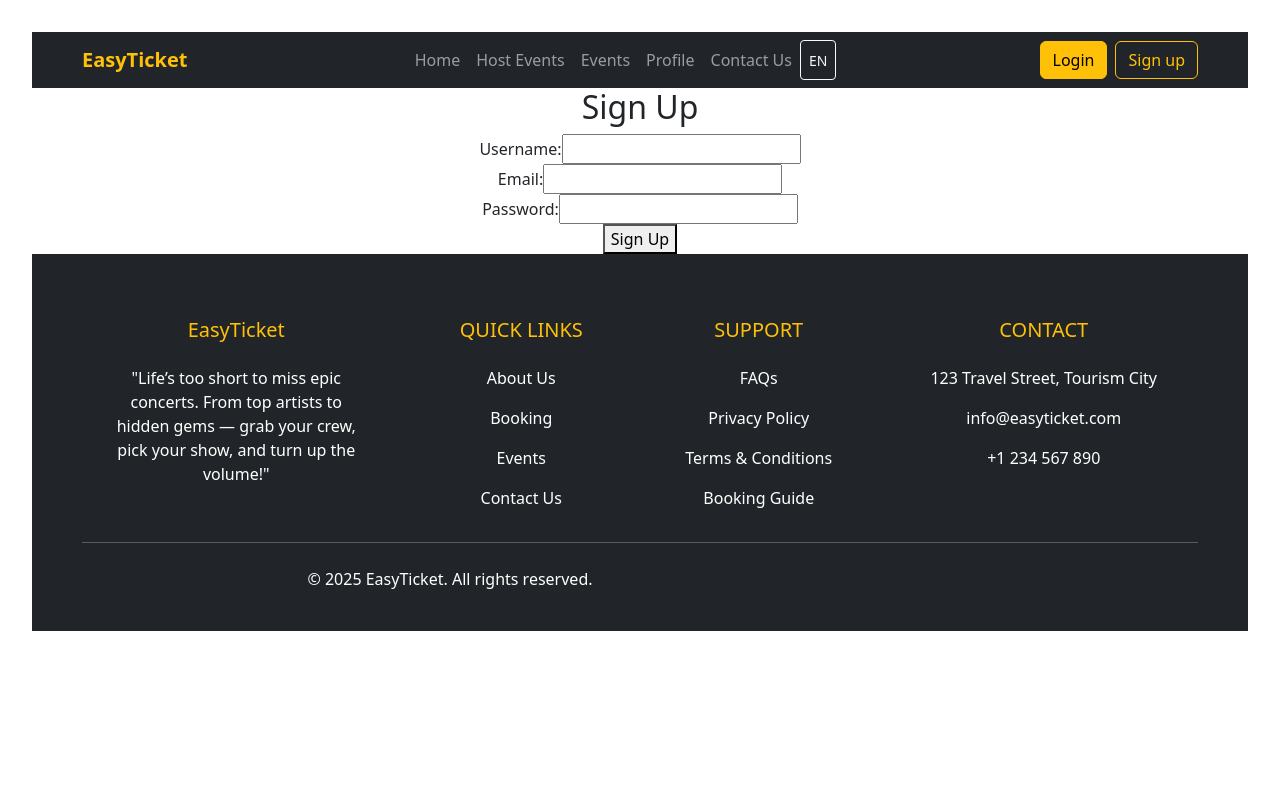
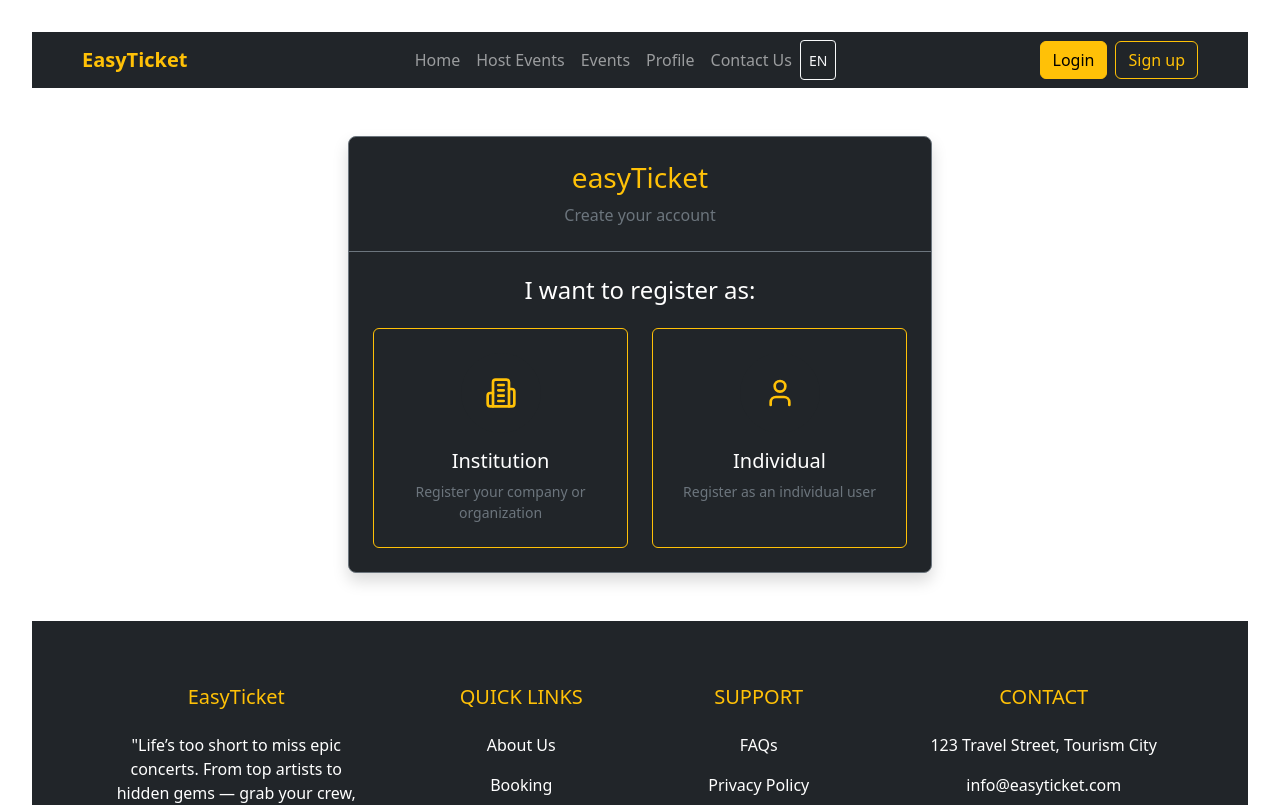
Before and after one commit to tawab2001/booking_project, a React (Vite) app: page /signup in a window 1280 px wide. Shown: the top 805 px of the page. Built offline with nearby package versions, Linux system fonts and the light colour scheme.

Commit message:
done signup

```diff
--- a/src/pages/signUp/signUp.jsx
+++ b/src/pages/signUp/signUp.jsx
@@ -1,62 +1,282 @@
-import React, { useState } from 'react';
+import React, { useState, useEffect, useCallback } from 'react';
+import { Building2, User, ArrowLeft, Eye, EyeOff } from 'lucide-react';
+import 'bootstrap/dist/css/bootstrap.min.css';
+
+// FormField component for reusable form inputs
+const FormField = React.memo(({ label, name, type, value, error, children, onChange }) => (
+  <div className="mb-3">
+    <label className="form-label text-white">{label}</label>
+    <div className="position-relative">
+      <input
+        type={type}
+        name={name}
+        id={name}
+        value={value}
+        onChange={onChange}
+        className="form-control bg-dark text-white border-secondary"
+      />
+      {children}
+    </div>
+    {error && <div className="text-danger small mt-1">{error}</div>}
+  </div>
+));
 
 const SignUp = () => {
+  const [userType, setUserType] = useState(null);
+  const [showPassword, setShowPassword] = useState(false);
   const [formData, setFormData] = useState({
-        username: '',
+    type: '',
     email: '',
     password: '',
+    confirmPassword: '',
+    name: '',
+    country: '',
+    companyDescription: '',
+    username: '',
+    phoneNumber: ''
   });
 
-    const handleChange = (e) => {
+  const [errors, setErrors] = useState({});
+
+  useEffect(() => {
+    setFormData(prev => ({ ...prev, type: userType }));
+  }, [userType]);
+
+  const handleChange = useCallback((e) => {
     const { name, value } = e.target;
-        setFormData({ ...formData, [name]: value });
+    setFormData(prev => ({
+      ...prev,
+      [name]: value
+    }));
+
+    if (errors[name]) {
+      setErrors(prev => {
+        const newErrors = { ...prev };
+        delete newErrors[name];
+        return newErrors;
+      });
+    }
+  }, [errors]);
+
+  const validateForm = () => {
+    const newErrors = {};
+
+    if (!formData.email) newErrors.email = 'Email is required';
+    if (!formData.password) newErrors.password = 'Password is required';
+    if (formData.password !== formData.confirmPassword) {
+      newErrors.confirmPassword = 'Passwords do not match';
+    }
+
+    if (formData.type === 'institution') {
+      if (!formData.name) newErrors.name = 'Institution name is required';
+      if (!formData.country) newErrors.country = 'Country is required';
+    } else {
+      if (!formData.username) newErrors.username = 'Username is required';
+      if (!formData.phoneNumber) newErrors.phoneNumber = 'Phone number is required';
+    }
+
+    setErrors(newErrors);
+    return Object.keys(newErrors).length === 0;
   };
 
   const handleSubmit = (e) => {
     e.preventDefault();
-        console.log('Form submitted:', formData);
-        // Add your sign-up logic here
+    if (validateForm()) {
+      console.log('Submitting user data:', formData);
+      alert('Sign up successful!');
+    }
   };
 
+  const UserTypeSelector = () => (
+    <div className="p-4">
+      <h2 className="text-center text-white mb-4 fs-4">I want to register as:</h2>
+      <div className="row g-4">
+        <div className="col-md-6">
+          <button
+            onClick={() => setUserType('institution')}
+            className="btn btn-outline-warning w-100 h-100 p-4 d-flex flex-column align-items-center"
+          >
+            <div className="bg-dark rounded-circle p-4 mb-3">
+              <Building2 className="text-warning" size={32} />
+            </div>
+            <h3 className="fs-5 text-white mb-2">Institution</h3>
+            <p className="text-secondary small text-center mb-0">
+              Register your company or organization
+            </p>
+          </button>
+        </div>
+        <div className="col-md-6">
+          <button
+            onClick={() => setUserType('individual')}
+            className="btn btn-outline-warning w-100 h-100 p-4 d-flex flex-column align-items-center"
+          >
+            <div className="bg-dark rounded-circle p-4 mb-3">
+              <User className="text-warning" size={32} />
+            </div>
+            <h3 className="fs-5 text-white mb-2">Individual</h3>
+            <p className="text-secondary small text-center mb-0">
+              Register as an individual user
+            </p>
+          </button>
+        </div>
+      </div>
+    </div>
+  );
+
+  const SignUpForm = () => (
+    <div className="p-4">
+      <button
+        onClick={() => setUserType(null)}
+        className="btn btn-link text-warning p-0 mb-4 text-decoration-none"
+      >
+        <ArrowLeft size={16} className="me-2" />
+        Back
+      </button>
+
+      <form onSubmit={handleSubmit}>
+        {userType === 'institution' ? (
+          <>
+            <FormField
+              label="Institution Name"
+              name="name"
+              type="text"
+              value={formData.name}
+              error={errors.name}
+              onChange={handleChange}
+            />
+            <FormField
+              label="Email Address"
+              name="email"
+              type="email"
+              value={formData.email}
+              error={errors.email}
+              onChange={handleChange}
+            />
+            <FormField
+              label="Password"
+              name="password"
+              type={showPassword ? "text" : "password"}
+              value={formData.password}
+              error={errors.password}
+              onChange={handleChange}
+            >
+              <button
+                type="button"
+                onClick={() => setShowPassword(!showPassword)}
+                className="btn btn-link position-absolute end-0 top-50 translate-middle-y text-secondary"
+              >
+                {showPassword ? <EyeOff size={18} /> : <Eye size={18} />}
+              </button>
+            </FormField>
+            <FormField
+              label="Confirm Password"
+              name="confirmPassword"
+              type={showPassword ? "text" : "password"}
+              value={formData.confirmPassword}
+              error={errors.confirmPassword}
+              onChange={handleChange}
+            />
+            <FormField
+              label="Country"
+              name="country"
+              type="text"
+              value={formData.country}
+              error={errors.country}
+              onChange={handleChange}
+            />
+            <div className="mb-3">
+              <label className="form-label text-white">Company Description</label>
+              <textarea
+                name="companyDescription"
+                value={formData.companyDescription}
+                onChange={handleChange}
+                className="form-control bg-dark text-white border-secondary"
+                rows={4}
+              ></textarea>
+            </div>
+          </>
+        ) : (
+          <>
+            <FormField
+              label="Username"
+              name="username"
+              type="text"
+              value={formData.username}
+              error={errors.username}
+              onChange={handleChange}
+            />
+            <FormField
+              label="Email Address"
+              name="email"
+              type="email"
+              value={formData.email}
+              error={errors.email}
+              onChange={handleChange}
+            />
+            <FormField
+              label="Password"
+              name="password"
+              type={showPassword ? "text" : "password"}
+              value={formData.password}
+              error={errors.password}
+              onChange={handleChange}
+            >
+              <button
+                type="button"
+                onClick={() => setShowPassword(!showPassword)}
+                className="btn btn-link position-absolute end-0 top-50 translate-middle-y text-secondary"
+              >
+                {showPassword ? <EyeOff size={18} /> : <Eye size={18} />}
+              </button>
+            </FormField>
+            <FormField
+              label="Confirm Password"
+              name="confirmPassword"
+              type={showPassword ? "text" : "password"}
+              value={formData.confirmPassword}
+              error={errors.confirmPassword}
+              onChange={handleChange}
+            />
+            <FormField
+              label="Phone Number"
+              name="phoneNumber"
+              type="tel"
+              value={formData.phoneNumber}
+              error={errors.phoneNumber}
+              onChange={handleChange}
+            />
+          </>
+        )}
+
+        <div className="mt-4">
+          <button type="submit" className="btn btn-warning w-100">
+            Create Account
+          </button>
+        </div>
+
+        <p className="text-center text-secondary small mt-4">
+          Already have an account?{' '}
+          <a href="/login" className="text-warning text-decoration-none">
+            Sign in
+          </a>
+        </p>
+      </form>
+    </div>
+  );
+
   return (
-        <div className="sign-up">
-            <h2>Sign Up</h2>
-            <form onSubmit={handleSubmit}>
-                <div>
-                    <label htmlFor="username">Username:</label>
-                    <input
-                        type="text"
-                        id="username"
-                        name="username"
-                        value={formData.username}
-                        onChange={handleChange}
-                        required
-                    />
+    <div className="container-fluid py-5">
+      <div className="row justify-content-center">
+        <div className="col-12 col-md-8 col-lg-6">
+          <div className="bg-dark border border-secondary rounded-3 shadow">
+            <div className="p-4 text-center border-bottom border-secondary">
+              <h1 className="h3 text-warning mb-2">easyTicket</h1>
+              <p className="text-secondary mb-0">Create your account</p>
             </div>
-                <div>
-                    <label htmlFor="email">Email:</label>
-                    <input
-                        type="email"
-                        id="email"
-                        name="email"
-                        value={formData.email}
-                        onChange={handleChange}
-                        required
-                    />
+            {!userType ? <UserTypeSelector /> : <SignUpForm />}
           </div>
-                <div>
-                    <label htmlFor="password">Password:</label>
-                    <input
-                        type="password"
-                        id="password"
-                        name="password"
-                        value={formData.password}
-                        onChange={handleChange}
-                        required
-                    />
         </div>
-                <button type="submit">Sign Up</button>
-            </form>
+      </div>
     </div>
   );
 };
```
Lines whose indentation alone changed are shown as unchanged.
